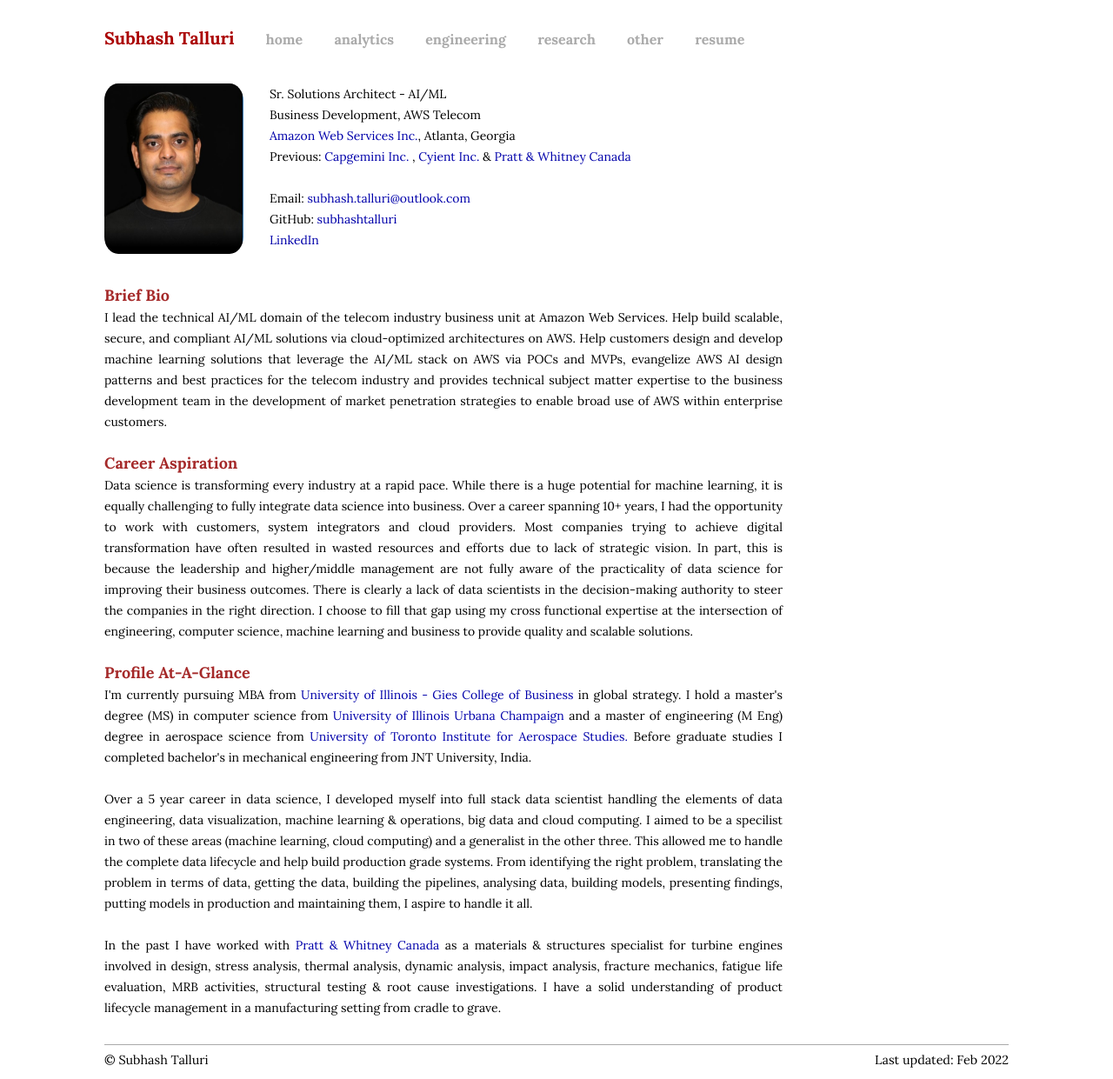
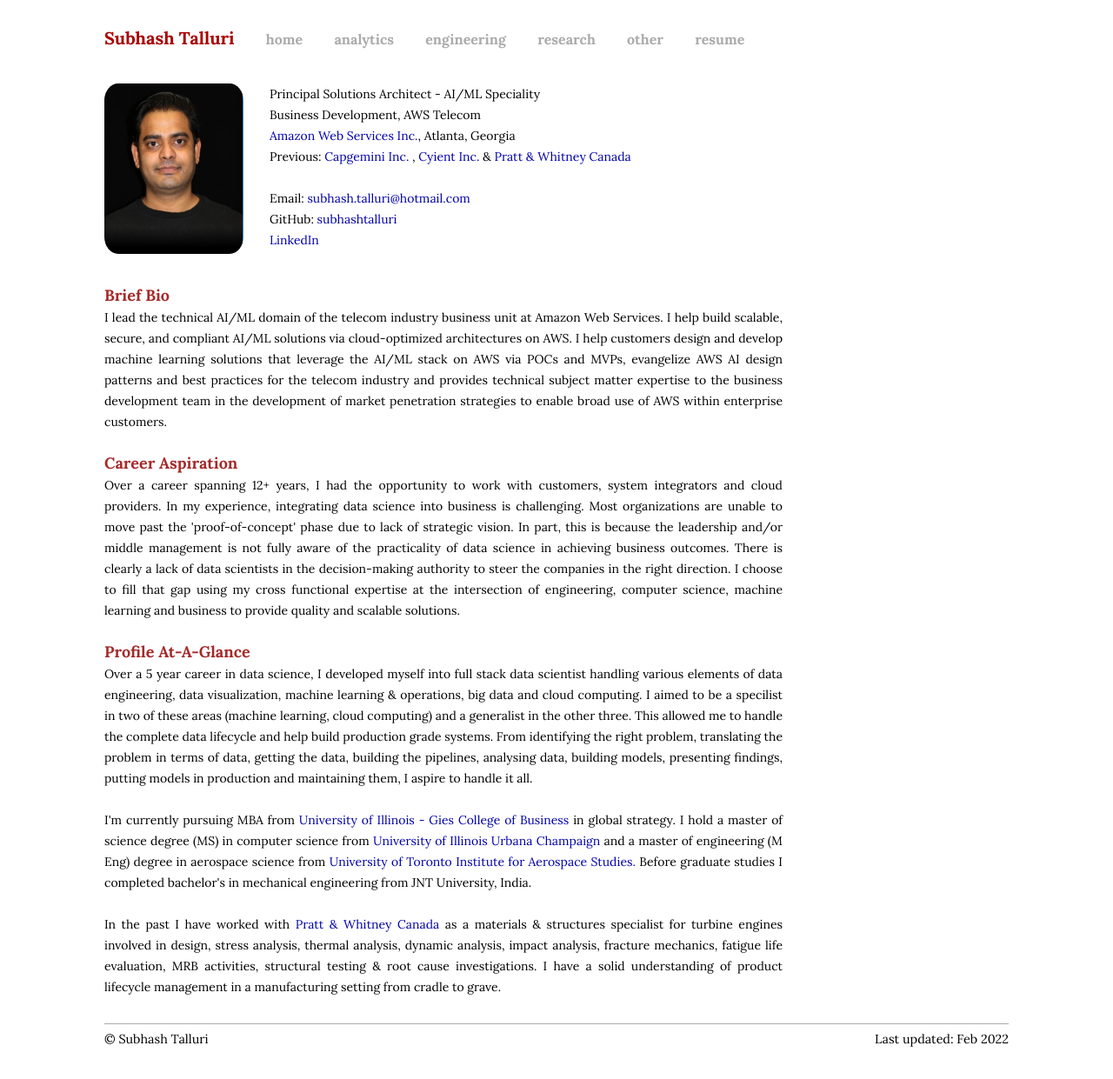
Before and after one commit to subhashtalluri/subhashtalluri.github.io, a Jekyll site: the page built from index.md, in a window 1280 px wide. Shown: the whole page at 87% size. Built offline with Jekyll 4.4.1, drawn with Linux system fonts in a browser that asks for light colours; after the commit the page ends 1217 px from its top, so only the background shows below that.

Commit message:
home page update

```diff
--- a/_layouts/home.html
+++ b/_layouts/home.html
@@ -12,12 +12,12 @@
                   <img src="/assets/me.jpg" width="160px" height="196px">
                 </div>
                 <div class="contact">
-                  Sr. Solutions Architect - AI/ML <br>
+                  Principal Solutions Architect - AI/ML Speciality <br>
                   Business Development, AWS Telecom  <br>
                   <a href="https://aws.amazon.com/">Amazon Web Services Inc.</a>, Atlanta, Georgia <br>
                   Previous: <a href="http://www.capgemini.com//">Capgemini Inc.</a> , <a href="http://www.cyient.com//">Cyient Inc.</a> & <a href="http://www.pwc.ca/">Pratt & Whitney Canada</a> <br>
                   <br>
-                  Email: <a href="mailto:subhash.talluri@outlook.com">subhash.talluri@outlook.com</a> <br>
+                  Email: <a href="mailto:subhash.talluri@outlook.com">subhash.talluri@hotmail.com</a> <br>
                   GitHub: <a href="https://github.com/subhashtalluri">subhashtalluri</a> <br>
                   <a href="https://www.linkedin.com/in/subhashtalluri/">LinkedIn</a> <br>
                 </div>
@@ -26,19 +26,19 @@
 
               <div class="homecontent">
                 <b><span style="color:brown"><font size="4">Brief Bio</font></span></b> <br>
-                I lead the technical AI/ML domain of the telecom industry business unit at Amazon Web Services. Help build scalable, secure, and compliant AI/ML solutions via cloud-optimized architectures on AWS. Help customers design and develop machine learning solutions that leverage the AI/ML stack on AWS via POCs and MVPs, evangelize AWS AI design patterns and best practices for the telecom industry and provides technical subject matter expertise to the business development team in the development of market penetration strategies to enable broad use of AWS within enterprise customers.
+                I lead the technical AI/ML domain of the telecom industry business unit at Amazon Web Services. I help build scalable, secure, and compliant AI/ML solutions via cloud-optimized architectures on AWS. I help customers design and develop machine learning solutions that leverage the AI/ML stack on AWS via POCs and MVPs, evangelize AWS AI design patterns and best practices for the telecom industry and provides technical subject matter expertise to the business development team in the development of market penetration strategies to enable broad use of AWS within enterprise customers.
                 <br>
                 <br>
                 <b><span style="color:brown"><font size="4">Career Aspiration</font></span></b> <br>
-                Data science is transforming every industry at a rapid pace. While there is a huge potential for machine learning, it is equally challenging to fully integrate data science into business. Over a career spanning 10+ years, I had the opportunity to work with customers, system integrators and cloud providers. Most companies trying to achieve digital transformation have often resulted in wasted resources and efforts due to lack of strategic vision. In part, this is because the leadership and higher/middle management are not fully aware of the practicality of data science for improving their business outcomes. There is clearly a lack of data scientists in the decision-making authority to steer the companies in the right direction. I choose to fill that gap using my cross functional expertise at the intersection of engineering, computer science, machine learning and business to provide quality and scalable solutions.
+                Over a career spanning 12+ years, I had the opportunity to work with customers, system integrators and cloud providers. In my experience, integrating data science into business is challenging. Most organizations are unable to move past the 'proof-of-concept' phase due to lack of strategic vision. In part, this is because the leadership and/or middle management is not fully aware of the practicality of data science in achieving business outcomes. There is clearly a lack of data scientists in the decision-making authority to steer the companies in the right direction. I choose to fill that gap using my cross functional expertise at the intersection of engineering, computer science, machine learning and business to provide quality and scalable solutions.
                 <br>
                 <br>
 
                 <b><span style="color:brown"><font size="4">Profile At-A-Glance</font></span></b> <br>
-                I'm currently pursuing MBA from <a href="https://giesbusiness.illinois.edu/">University of Illinois - Gies College of Business</a> in global strategy. I hold a master's degree (MS) in computer science from <a href="http://illinois.edu/">University of Illinois Urbana Champaign</a> and a master of engineering (M Eng) degree in aerospace science from <a href="http://www.utias.utoronto.ca/">University of Toronto Institute for Aerospace Studies.</a> Before graduate studies I completed bachelor's in mechanical engineering from JNT University, India.
+                Over a 5 year career in data science, I developed myself into full stack data scientist handling various elements of data engineering, data visualization, machine learning & operations, big data and cloud computing. I aimed to be a specilist in two of these areas (machine learning, cloud computing) and a generalist in the other three. This allowed me to handle the complete data lifecycle and help build production grade systems. From identifying the right problem, translating the problem in terms of data, getting the data, building the pipelines, analysing data, building models, presenting findings, putting models in production and maintaining them, I aspire to handle it all.
                 <br>
                 <br>
-                Over a 5 year career in data science, I developed myself into full stack data scientist handling the elements of data engineering, data visualization, machine learning & operations, big data and cloud computing. I aimed to be a specilist in two of these areas (machine learning, cloud computing) and a generalist in the other three. This allowed me to handle the complete data lifecycle and help build production grade systems. From identifying the right problem, translating the problem in terms of data, getting the data, building the pipelines, analysing data, building models, presenting findings, putting models in production and maintaining them, I aspire to handle it all. <br><br>
+                I'm currently pursuing MBA from <a href="https://giesbusiness.illinois.edu/">University of Illinois - Gies College of Business</a> in global strategy. I hold a master of science degree (MS) in computer science from <a href="http://illinois.edu/">University of Illinois Urbana Champaign</a> and a master of engineering (M Eng) degree in aerospace science from <a href="http://www.utias.utoronto.ca/">University of Toronto Institute for Aerospace Studies.</a> Before graduate studies I completed bachelor's in mechanical engineering from JNT University, India. <br><br>
 
                 In the past I have worked with <a href="http://www.pwc.ca/">Pratt & Whitney Canada</a> as a materials & structures specialist for turbine engines involved in design, stress analysis, thermal analysis, dynamic analysis, impact analysis, fracture mechanics, fatigue life evaluation, MRB activities, structural testing & root cause investigations. I have a solid understanding of product lifecycle management in a manufacturing setting from cradle to grave.
               </div>
```
